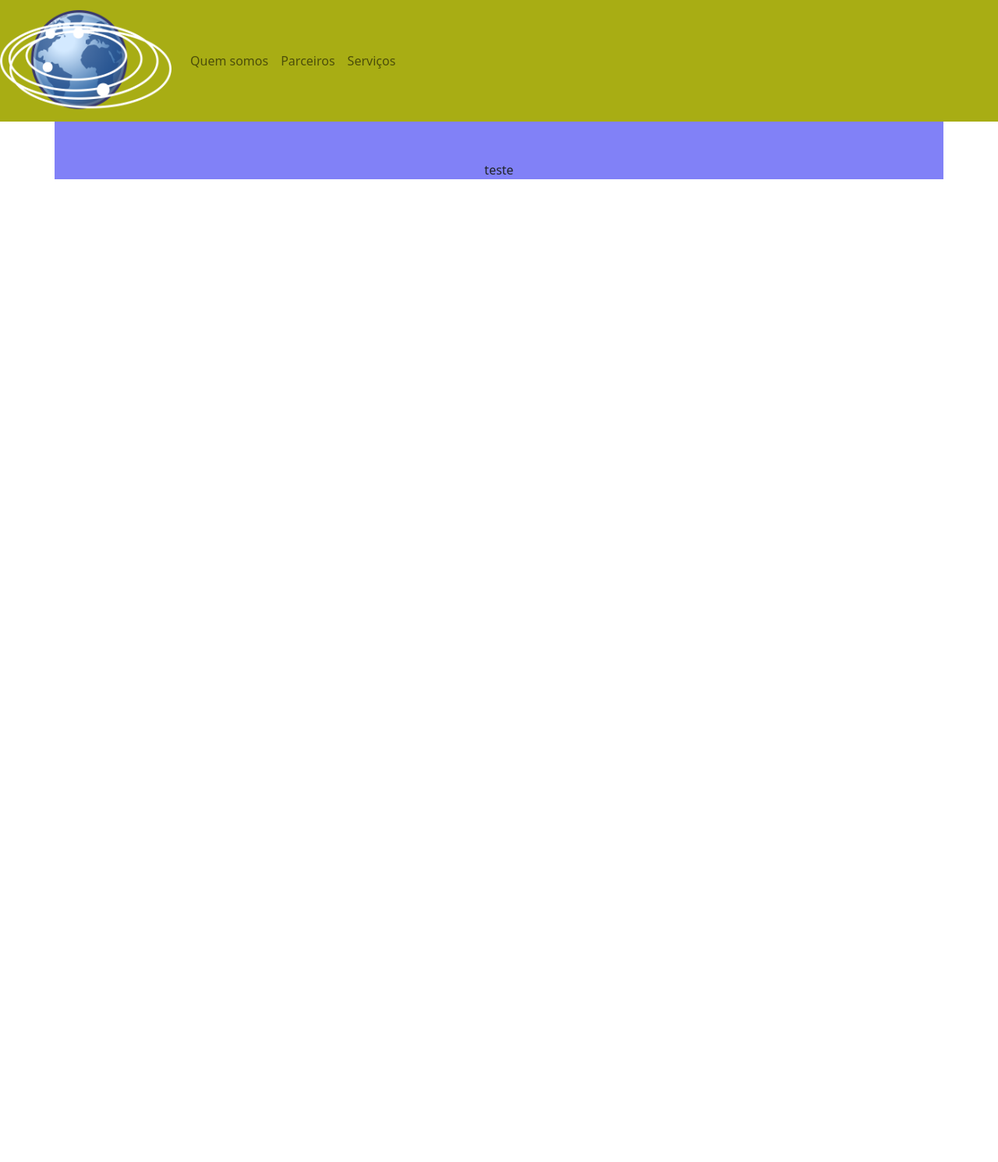
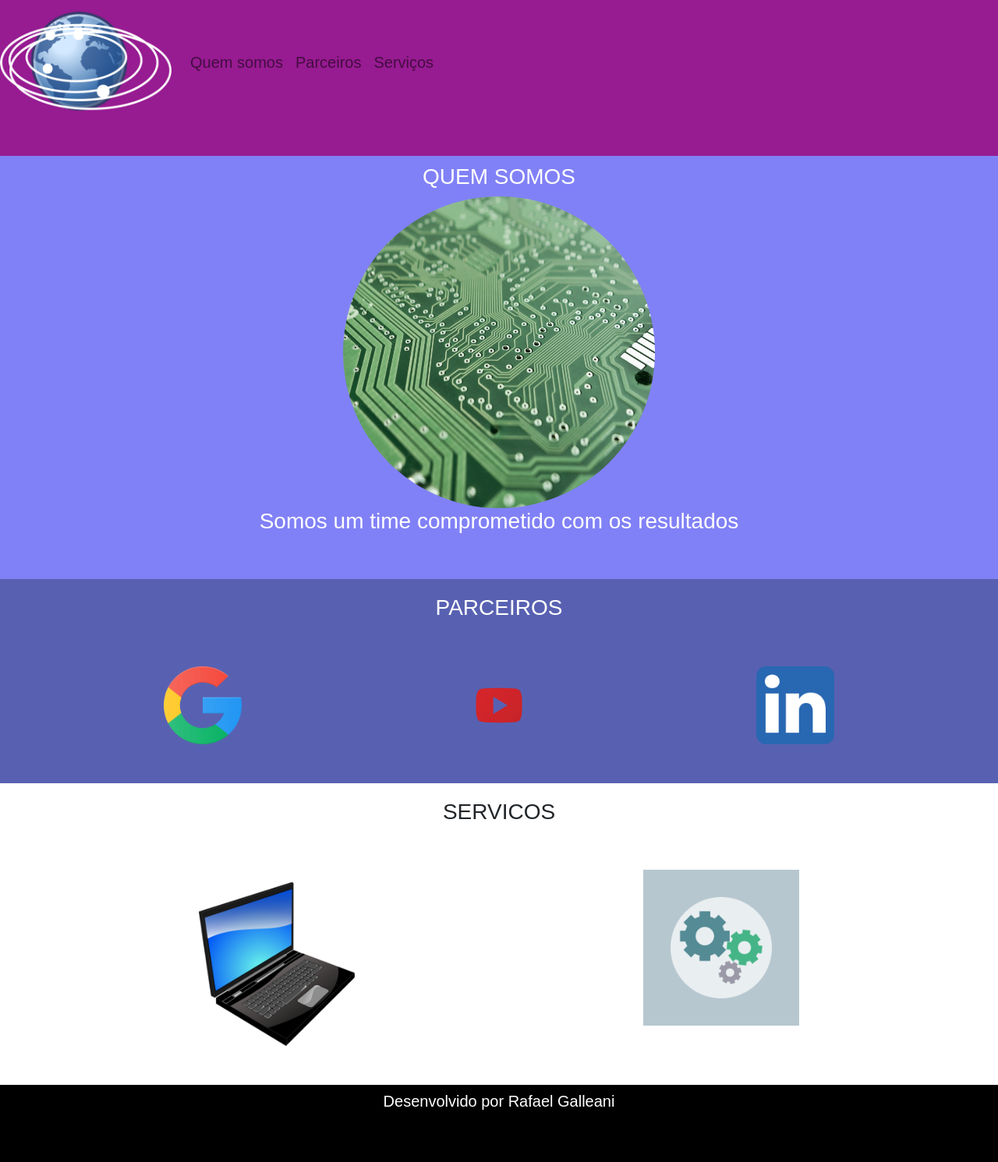
Before and after one commit to andreAlaGit/aula_bootstrap, a plain HTML site: page index.html in a window 1280 px wide. Shown: the whole page at 78% size. Before the commit the page ends 800 px from the top, so only its background shows below. Drawn offline with Linux system fonts and the light colour scheme.

Commit message:
Atualizacao25/08/21

```diff
--- a/css/style.css
+++ b/css/style.css
@@ -1,12 +1,29 @@
+
+body{
+    font: 20px Arial, sans-serif;
+
+}
 .navbar {
-    background-color: #a8ad14;
+    background-color: #971b91;
 
 }
 
 .quem-somos{
     background-color: #8181F7;
+    color: white;
 }
 
 .margin{
-    padding-top: 50px;
+    padding-top: 10px;
+    padding-bottom: 50px;
 }
+.parceiros{
+    background-color:rgb(88, 97, 177) ;
+    color: white;
+}
+
+
+.bg-footer{
+    background-color: black;
+    color: white;
+}
--- a/index.html
+++ b/index.html
@@ -7,20 +7,20 @@
         <link rel="stylesheet" type="text/css" href="css/style.css">
     </head>
     <body>
-        <nav class="navbar navbar-expand-lg navbar-light">
+        <nav class="navbar navbar-expand-lg navbar-light margin">
             <a class="navbar-brand" href="#">
                 <img src="img/globe-308800.png" width="220" height="130">
             </a>
             <div class="collapse navbar-collapse">
             <ul class="navbar-nav">
                 <li class="nav-item">
-                    <a class="nav-link" href="#" >Quem somos</a>
+                    <a class="nav-link" href="#quemsomos" >Quem somos</a>
                 </li>
                 <li class="nav-item">
-                    <a class="nav-link" href="#" >Parceiros</a>
+                    <a class="nav-link" href="#parceiros" >Parceiros</a>
                 </li>
                 <li class="nav-item">
-                    <a class="nav-link" href="#" >Serviços</a>
+                    <a class="nav-link" href="#servicos" >Serviços</a>
                 </li>
 
             </ul>
@@ -28,9 +28,50 @@
         </nav>
 
         <section id="quemsomos">
-            <div class="container quem-somos text-center margin">
-                <p>teste</p>
+            <div class="container-fluid quem-somos text-center margin">
+                <h3>QUEM SOMOS</h3>
+                <img src="img/board-453758_1920.jpg" class="rounded-circle"  width="400" height="400"/>
+                <h3>Somos um time comprometido com os resultados</h3>
             </div>
         </section>
+        <section id="parceiros">
+            <div class="container-fluid parceiros text-center margin">
+                <h3 class="margin">PARCEIROS</h3>
+                <div class="container">
+                    <div class="row">
+                        <div class="col-lg-4">
+                            <img src="img/google.png.png" width="100px"/>
+                        </div>
+                        <div class="col-lg-4">
+                            <img src="img/youtube.png.png" width="100px"/>
+                        </div>
+                        <div class="col-lg-4">
+                            <img src="img/linkedin.png.png" width="100px"/>
+                        </div>
+                    </div>
+                </div>
+            </div>
+        </section>
+
+        <section id="servicos">
+            <div class="container-fluid servicos text-center margin">
+                <h3 class="margin">SERVICOS</h3>
+                <div class="container">
+                    <div class="row">
+                        <div class="col-lg-6">
+                            <p></p>
+                            <img src="img/notebook-303161.png" width="200px"/>
+                        </div>
+                        <div class="col-lg-6">
+                            <img src="img/gear-1674891.png" width="200px"/>
+                        </div>
+                    </div>
+                </div>
+            </div>
+        </section>
+
+        <footer class="container-fluid bg-footer text-center margin">
+            <p>Desenvolvido por Rafael Galleani</p>
+        </footer>
     </body>
 </html>
```
Also changed, not shown: img/gear-1674891.png (added), img/google.png.png (added), img/linkedin.png.png (added), img/notebook-303161.png (added), img/wind-turbine-1578336.png (added), img/youtube.png.png (added).
